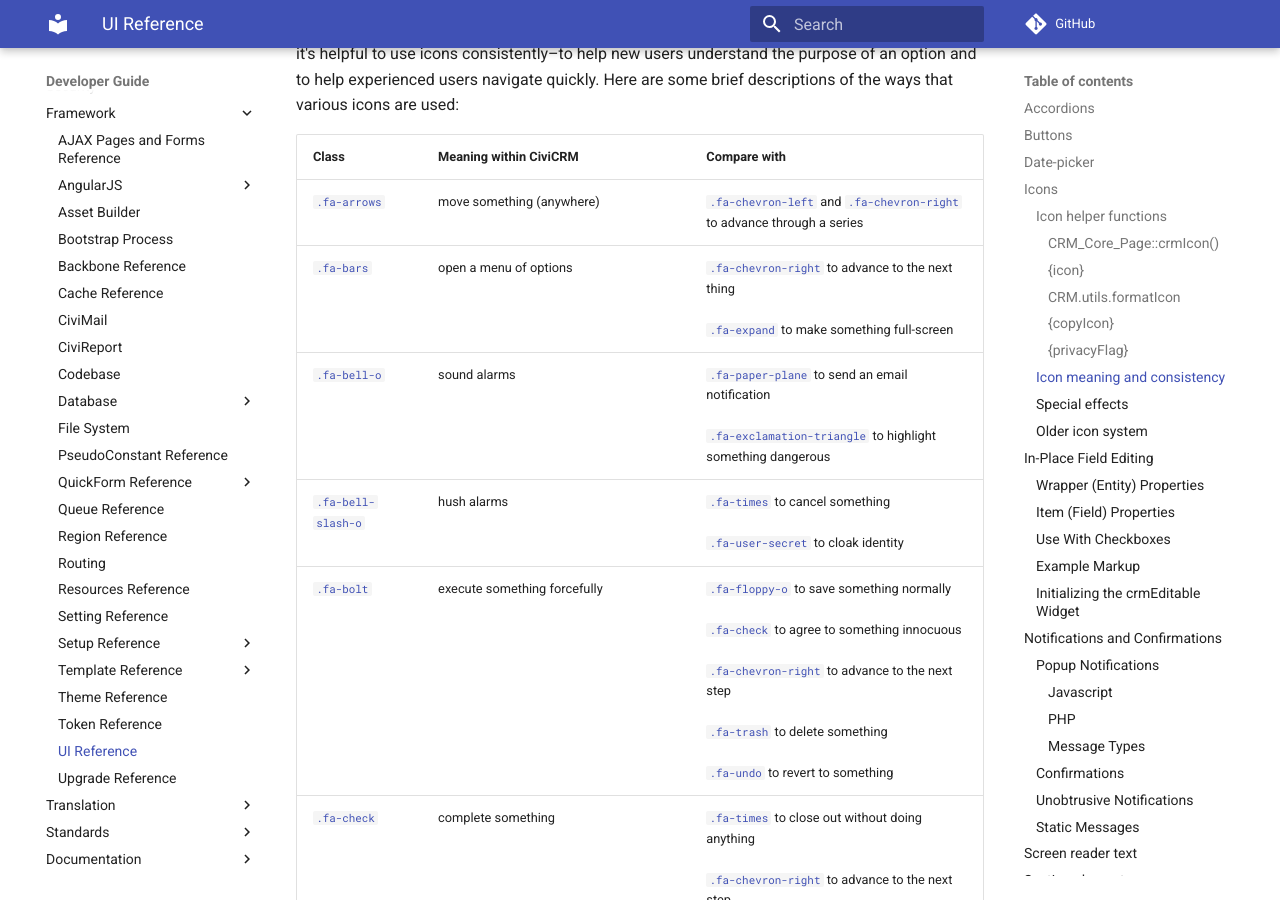
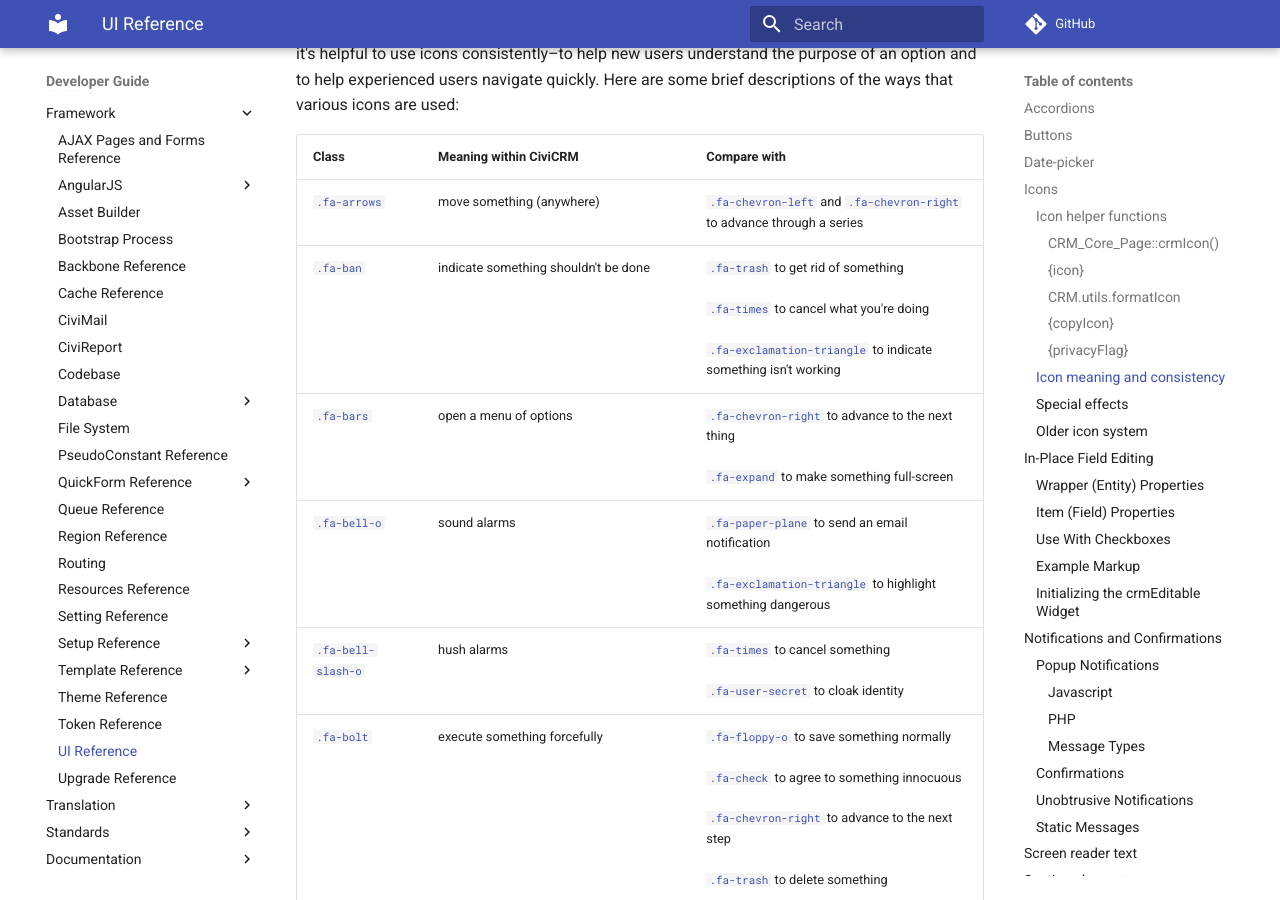
Before and after one commit to civicrm/civicrm-dev-docs, an MkDocs documentation site: the page built from docs/framework/ui.md, in a window 1280 px wide and 900 px high, scrolled down 6159 px. Built offline with MkDocs 1.6.1 and Material for MkDocs 9.7.7, drawn with Linux system fonts in a browser that asks for light colours; comment, search, counter and statistics services are not loaded; some of the changed text lies outside the part shown.

Commit message:
UI framework - icons: documented fa-ban

```diff
--- a/docs/framework/ui.md
+++ b/docs/framework/ui.md
@@ -281,6 +281,7 @@
 | Class | Meaning within CiviCRM | Compare with |
 | -- | -- | -- |
 | [`.fa-arrows`](https://fontawesome.com/v4.7.0/icon/arrows) | move something (anywhere) | [`.fa-chevron-left`](https://fontawesome.com/v4.7.0/icon/chevron-left) and [`.fa-chevron-right`](https://fontawesome.com/v4.7.0/icon/chevron-right) to advance through a series |
+| [`.fa-ban`](https://fontawesome.com/v4.7.0/icon/ban) | indicate something shouldn't be done | [`.fa-trash`](https://fontawesome.com/v4.7.0/icon/trash) to get rid of something<br/><br/>[`.fa-times`](https://fontawesome.com/v4.7.0/icon/times) to cancel what you're doing<br/><br/>[`.fa-exclamation-triangle`](https://fontawesome.com/v4.7.0/icon/exclamation-triangle) to indicate something isn't working |
 | [`.fa-bars`](https://fontawesome.com/v4.7.0/icon/bars) | open a menu of options | [`.fa-chevron-right`](https://fontawesome.com/v4.7.0/icon/chevron-right) to advance to the next thing<br/><br/>[`.fa-expand`](https://fontawesome.com/v4.7.0/icon/expand) to make something full-screen |
 | [`.fa-bell-o`](https://fontawesome.com/v4.7.0/icon/bell-o) | sound alarms | [`.fa-paper-plane`](https://fontawesome.com/v4.7.0/icon/paper-plane) to send an email notification<br/><br/>[`.fa-exclamation-triangle`](https://fontawesome.com/v4.7.0/icon/exclamation-triangle) to highlight something dangerous |
 | [`.fa-bell-slash-o`](https://fontawesome.com/v4.7.0/icon/bell-slash-o) | hush alarms | [`.fa-times`](https://fontawesome.com/v4.7.0/icon/times) to cancel something<br/><br/>[`.fa-user-secret`](https://fontawesome.com/v4.7.0/icon/user-secret) to cloak identity |
@@ -292,7 +293,7 @@
 | [`.fa-clock-o`](https://fontawesome.com/v4.7.0/icon/clock-o) | schedule something | [`.fa-history`](https://fontawesome.com/v4.7.0/icon/history) to roll back the clock<br/><br/>[`.fa-calendar`](https://fontawesome.com/v4.7.0/icon/calendar) to display dates<br/><br/>[`.fa-birthday-cake`](https://fontawesome.com/v4.7.0/icon/birthday-cake) to schedule a celebration |
 | [`.fa-compress`](https://fontawesome.com/v4.7.0/icon/compress) | make a UI element smaller, or merge two things together | |
 | [`.fa-envelope`](https://fontawesome.com/v4.7.0/icon/envelope) | do something about email other than actually sending it *(use judiciously when within CiviMail, where everything is about email)* | [`.fa-paper-plane`](https://fontawesome.com/v4.7.0/icon/paper-plane) to actually send an email<br/><br/>[`.fa-pencil`](https://fontawesome.com/v4.7.0/icon/pencil) to edit a value |
-| [`.fa-exclamation-triangle`](https://fontawesome.com/v4.7.0/icon/exclamation-triangle) | provide a warning | [`.fa-info-circle`](https://fontawesome.com/v4.7.0/icon/info-circle) to give information<br/><br/>[`.fa-lightbulb-o`](https://fontawesome.com/v4.7.0/icon/lightbulb-o) to highlight a tip or suggestion |
+| [`.fa-exclamation-triangle`](https://fontawesome.com/v4.7.0/icon/exclamation-triangle) | provide a warning | [`.fa-info-circle`](https://fontawesome.com/v4.7.0/icon/info-circle) to give information<br/><br/>[`.fa-lightbulb-o`](https://fontawesome.com/v4.7.0/icon/lightbulb-o) to highlight a tip or suggestion<br/><br/>[`.fa-ban`](https://fontawesome.com/v4.7.0/icon/ban) to prohibit something |
 | [`.fa-expand`](https://fontawesome.com/v4.7.0/icon/expand) | make a UI element bigger | |
 | [`.fa-flag-checkered`](https://fontawesome.com/v4.7.0/icon/flag-checkered) | complete a multi-step action | [`.fa-trophy`](https://fontawesome.com/v4.7.0/icon/trophy) to award a prize<br/><br/>[`.fa-check`](https://fontawesome.com/v4.7.0/icon/check) to finish something quick |
 | [`.fa-floppy-o`](https://fontawesome.com/v4.7.0/icon/floppy-o) | save without advancing | [`.fa-check`](https://fontawesome.com/v4.7.0/icon/check) to save and complete<br/><br/>[`.fa-pencil`](https://fontawesome.com/v4.7.0/icon/pencil) to start editing a value |
@@ -307,7 +308,7 @@
 | [`.fa-rocket`](https://fontawesome.com/v4.7.0/icon/rocket) | embark upon an adventure | [`.fa-chevron-right`](https://fontawesome.com/v4.7.0/icon/chevron-right) to advance to something less exciting and/or fraught with danger<br/><br/>[`.fa-check`](https://fontawesome.com/v4.7.0/icon/check) to agree to something that is already a done deal<br/><br/>[`.fa-flag-checkered`](https://fontawesome.com/v4.7.0/icon/flag-checkered) to finish a long process<br/><br/>[`.fa-space-shuttle`](https://fontawesome.com/v4.7.0/icon/space-shuttle) if you need to access your payload with the Canada Arm |
 | [`.fa-search`](https://fontawesome.com/v4.7.0/icon/search) | search for things | [`.fa-list-alt`](https://fontawesome.com/v4.7.0/icon/list-alt) to display details<br/><br/>[`.fa-search-plus`](https://fontawesome.com/v4.7.0/icon/search-plus) to zoom in |
 | [`.fa-television`](https://fontawesome.com/v4.7.0/icon/television) | preview something | [`.fa-search`](https://fontawesome.com/v4.7.0/icon/search) to search for things<br/><br/>[`.fa-list-alt`](https://fontawesome.com/v4.7.0/icon/list-alt) to view the details of something<br/><br/>[`.fa-times`](https://fontawesome.com/v4.7.0/icon/times) to close the edit dialog and see the thing itself |
-| [`.fa-times`](https://fontawesome.com/v4.7.0/icon/times) | close something without saving anything, or remove something that hasn't yet been saved | [`.fa-trash`](https://fontawesome.com/v4.7.0/icon/trash) to delete something that has been saved already<br/><br/>[`.fa-check`](https://fontawesome.com/v4.7.0/icon/check) to complete something (that has just been saved or that is to be saved upon clicking the icon)<br/><br/>[`.fa-undo`](https://fontawesome.com/v4.7.0/icon/undo) to roll something back<br/><br/>[`.fa-chevron-left`](https://fontawesome.com/v4.7.0/icon/chevron-left) to return to the previous step |
+| [`.fa-times`](https://fontawesome.com/v4.7.0/icon/times) | close something without saving anything, or remove something that hasn't yet been saved | [`.fa-trash`](https://fontawesome.com/v4.7.0/icon/trash) to delete something that has been saved already<br/><br/>[`.fa-check`](https://fontawesome.com/v4.7.0/icon/check) to complete something (that has just been saved or that is to be saved upon clicking the icon)<br/><br/>[`.fa-undo`](https://fontawesome.com/v4.7.0/icon/undo) to roll something back<br/><br/>[`.fa-chevron-left`](https://fontawesome.com/v4.7.0/icon/chevron-left) to return to the previous step<br/><br/>[`.fa-ban`](https://fontawesome.com/v4.7.0/icon/ban) to indicate something shouldn't be done |
 | [`.fa-trash`](https://fontawesome.com/v4.7.0/icon/trash) | delete something that's already been saved | [`.fa-times`](https://fontawesome.com/v4.7.0/icon/times) to cancel something that hasn't been saved yet<br/><br/>[`.fa-undo`](https://fontawesome.com/v4.7.0/icon/undo) to roll back a bigger process |
 | [`.fa-trophy`](https://fontawesome.com/v4.7.0/icon/trophy) | award something a prize | [`.fa-check`](https://fontawesome.com/v4.7.0/icon/check) to confirm something |
 | [`.fa-undo`](https://fontawesome.com/v4.7.0/icon/undo) | undo (or revert) things | [`.fa-chevron-left`](https://fontawesome.com/v4.7.0/icon/chevron-left) to move backwards in a process (revert things in accounting)<br/><br/>[`.fa-trash`](https://fontawesome.com/v4.7.0/icon/trash) to delete something<br/><br/>[`.fa-times`](https://fontawesome.com/v4.7.0/icon/times) to remove something (that hasn't yet been saved) or to exit without saving |
```
